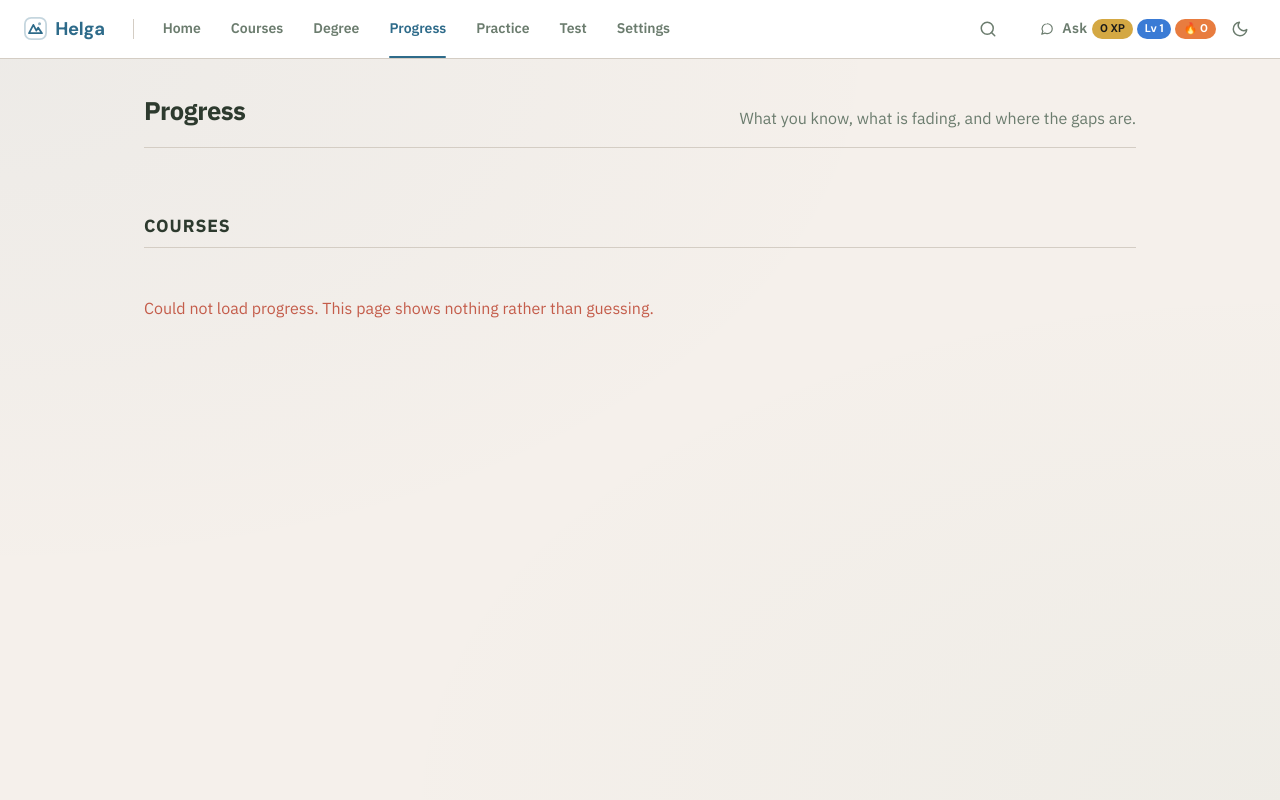
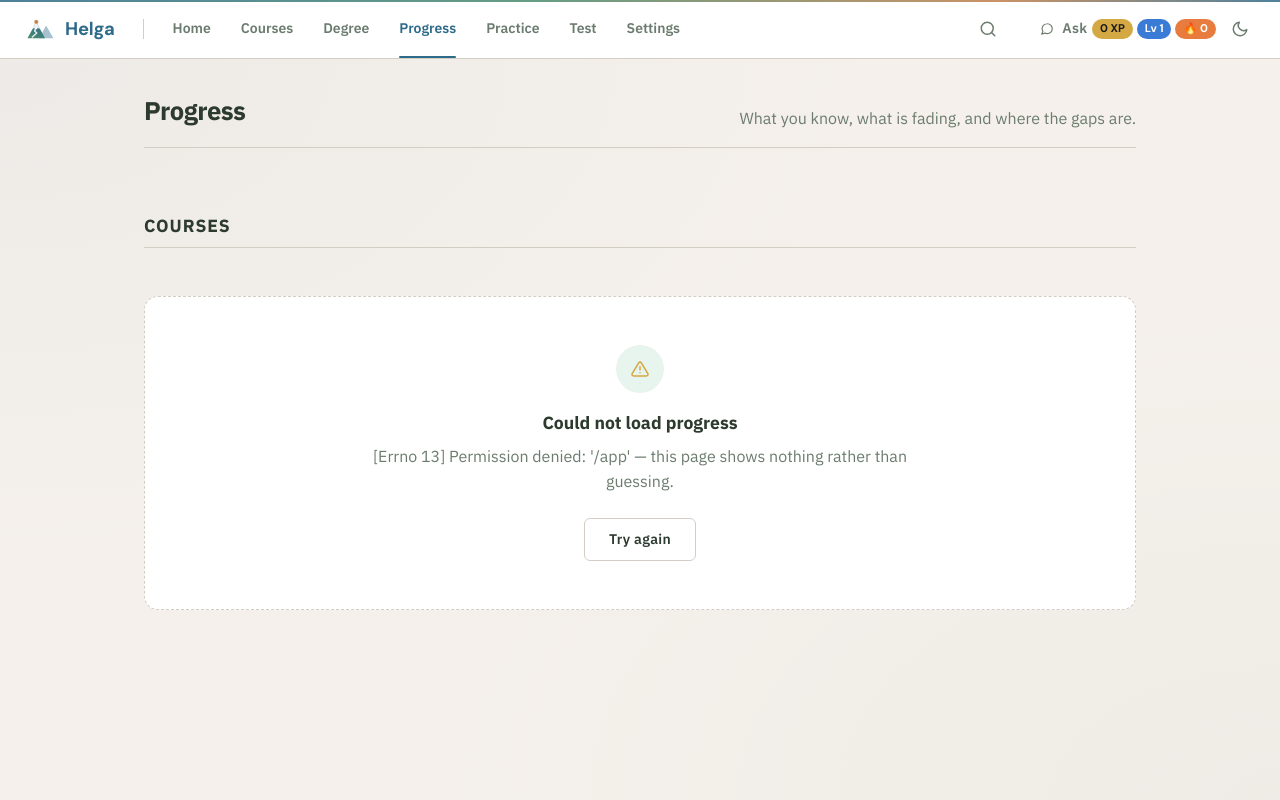
Before and after one commit to brennansk1/Helga-Soctraic-Voice-Tutor, a Flask app: page /progress in a window 1280 px wide. Run offline with Flask 3, Linux system fonts and the light colour scheme; data that the repository does not hold is empty; parts of the project's set-up code (start-up, migrations or seed data) failed here and were passed over; some libraries are stand-ins or nearby versions.

Commit message:
Brand mark, chrome colour, and honest failures on Practice and Progress
The logo was a self-described placeholder — a monochrome outline standing in
for an emoji that had rendered as a different illustration on every OS. It is
now a real mark: an alpine massif with a route switchbacking up the face and
an amber summit, because the product's claim is not "here is a mountain" but
"here is the way up it, built for you". Legible from 128px down to 20px, three
shapes so the silhouette survives the small end.

Getting colour into it meant changing how it mounts. It was drawn as a CSS
mask tinted with currentColor, and a mask keeps only the alpha channel — any
palette in the file was being thrown away, which is why the old mark had to be
monochrome. It mounts as an image now. The three brand colours are the same
mid-tones in both themes, so one file still serves light and dark with no
variant.

The bar itself was correct and grey on a product whose palette is alpine blue,
pine and amber: a 2px brand gradient across the top of the header, the
wordmark in brand blue so the mark and the name read as one object, and the
active tab coloured rather than identified only by a 2px underline. All of it
stays in the chrome and none of it competes with content.

Checked for emoji while here: there are none. Seventeen non-ASCII hits are all
typographic arrows, and most are in code comments.

Practice was the serious find. Its API returned 404 and the page rendered
"Nothing due right now — that is the system working, not a gap." Every failure
funnelled into render([]), so an unreachable service was indistinguishable
from an empty queue. For a spaced-repetition tool that is the one direction
you must never fail in: the learner is told they are caught up, skips the
session, and the reviews that were actually due slip past their interval.
Both loaders now check r.ok and show a separate error card carrying the
status, with a retry — and the counters stay "–" rather than claiming zero.

Progress was already honest but offered no way out except a manual reload; it
now matches the Courses and Practice shape — mark, reason, retry.

Co-Authored-By: Claude Opus 5 <noreply@anthropic.com>

```diff
--- a/services/web-ui/static/css/design-system.css
+++ b/services/web-ui/static/css/design-system.css
@@ -451,12 +451,14 @@
 .logo a::before {
     content: "";
     display: block;
-    width: 1.05em;
-    height: 1.05em;
+    width: 1.5em;
+    height: 1.5em;
     flex: 0 0 auto;
-    background-color: currentColor;
-    -webkit-mask: url('/static/img/logo-helga.svg') center / contain no-repeat;
-    mask: url('/static/img/logo-helga.svg') center / contain no-repeat;
+    /* An IMAGE, not a mask. A mask keeps only the alpha channel and paints it
+       in one flat colour, which is why the mark had to be monochrome; the real
+       mark carries the brand palette, so it has to be drawn as itself. Its
+       three colours are the same mid-tones in both themes, so no variant. */
+    background: url('/static/img/logo-helga.svg') center / contain no-repeat;
 }
 
 /* Service-status dot. The colour is the message; the icon only gives it a
@@ -1143,3 +1145,46 @@ body:not(.page-home) .matterhorn-bg { display: none; }
 @media (max-width: 1100px) {
     .header-utils .gamification-bar { display: none; }
 }
+
+
+/* ---------------------------------------------------------------------------
+ * Chrome colour
+ *
+ * The bar was correct and grey: one accent underline on the active tab and
+ * nothing else, on a product whose whole palette is alpine blue, pine and
+ * amber. A little colour in the frame is what makes an app look designed
+ * rather than defaulted — as long as it stays in the chrome and never competes
+ * with the content, which is why all of it lives on the header itself.
+ * ------------------------------------------------------------------------ */
+
+/* A hairline of brand across the top of the bar. 2px, full width, and the
+   three accents in the order the mark uses them. */
+.app-header::before {
+    content: "";
+    position: absolute;
+    top: 0; left: 0; right: 0;
+    height: 2px;
+    background: linear-gradient(90deg,
+        var(--accent-primary) 0%,
+        var(--accent-tertiary) 42%,
+        var(--accent-secondary) 78%,
+        var(--accent-primary) 100%);
+    opacity: .85;
+}
+
+/* The wordmark takes the brand blue rather than body text, so the brand zone
+   reads as one object with the mark instead of as an icon beside a heading. */
+.logo a { color: var(--accent-primary); }
+.logo a:hover { color: var(--accent-primary-dark); }
+
+/* The active tab's underline picks up the accent it already used, with a soft
+   wash behind the label so the current page is legible at a glance and not
+   only from a 2px line. */
+.app-nav .nav-link.active {
+    color: var(--accent-primary);
+    font-weight: var(--font-weight-semibold, 600);
+}
+.app-nav .nav-link.active::after {
+    background: var(--accent-primary);
+}
+.app-nav .nav-link:hover { color: var(--accent-primary); }
--- a/services/web-ui/static/js/progress.js
+++ b/services/web-ui/static/js/progress.js
@@ -163,19 +163,33 @@
         renderCourses(data.courses || [], concepts);
     }
 
-    document.addEventListener('DOMContentLoaded', function () {
+    function load() {
+        var err = $('progress-error');
+        if (err) err.hidden = true;
         fetch('/api/progress/overview')
             .then(function (r) { return r.json().then(function (b) {
                 return { ok: r.ok, body: b }; }); })
             .then(function (res) {
-                if (!res.ok) throw new Error(res.body && res.body.error);
+                if (!res.ok) throw new Error((res.body && res.body.error) ||
+                                             'HTTP ' + res.status);
                 render(res.body);
             })
-            .catch(function () {
+            .catch(function (e) {
                 var host = $('progress-totals');
                 if (host) host.innerHTML = '';
-                var err = $('progress-error');
                 if (err) err.hidden = false;
+                var d = $('progress-error-detail');
+                // textContent: the reason can carry a server-supplied string.
+                if (d && e && e.message) {
+                    d.textContent = e.message +
+                        ' — this page shows nothing rather than guessing.';
+                }
             });
+    }
+
+    document.addEventListener('DOMContentLoaded', function () {
+        var retry = $('progress-retry');
+        if (retry) retry.addEventListener('click', load);
+        load();
     });
 })();
--- a/services/web-ui/templates/progress.html
+++ b/services/web-ui/templates/progress.html
@@ -49,9 +49,15 @@
         <a class="btn btn-primary" href="/courses">Go to courses</a>
     </section>
 
-    <p class="progress-error" id="progress-error" hidden>
-        Could not load progress. This page shows nothing rather than guessing.
-    </p>
+    <!-- Same shape as the Courses and Practice failures: a mark, the reason,
+         and a way out. The message was already honest; without a retry the
+         only route back was a manual reload. -->
+    <div class="progress-empty progress-error" id="progress-error" hidden>
+        <div class="practice-empty-mark" aria-hidden="true"><span class="i i-warning" aria-hidden="true"></span></div>
+        <h2>Could not load progress</h2>
+        <p id="progress-error-detail">This page shows nothing rather than guessing.</p>
+        <button type="button" class="btn btn-secondary" id="progress-retry">Try again</button>
+    </div>
 </div>
 {% endblock %}
 
```
Also changed, not shown: services/web-ui/static/js/practice.js (+46 -4 lines), services/web-ui/templates/practice.html (+22 -0 lines), services/web-ui/static/img/logo-helga.svg.
